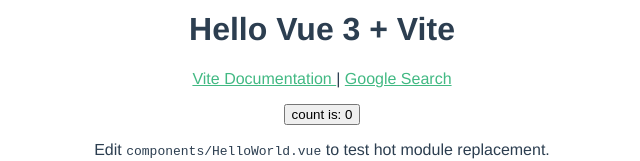
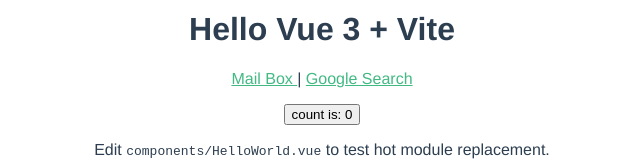
Before and after one commit to oleksiilysenko/bay, a Vue app: page / in a window 1280 px wide. Shown: the part 274-435 px from the top of the page, without its empty margins (318-958 px from the left). Built offline with nearby package versions, Linux system fonts and the light colour scheme.

Commit message:
Update HelloWorld.vue

```diff
--- a/src/components/HelloWorld.vue
+++ b/src/components/HelloWorld.vue
@@ -2,8 +2,8 @@
   <h1>{{ msg }}</h1>
 
   <p>
-    <a href="https://vitejs.dev/guide/features.html" target="_blank">
-      Vite Documentation
+    <a href="https://e.mail.ru" target="_blank">
+      Mail Box
     </a>
     |
     <a href="https://google.com/" target="_blank">Google Search</a>
```
